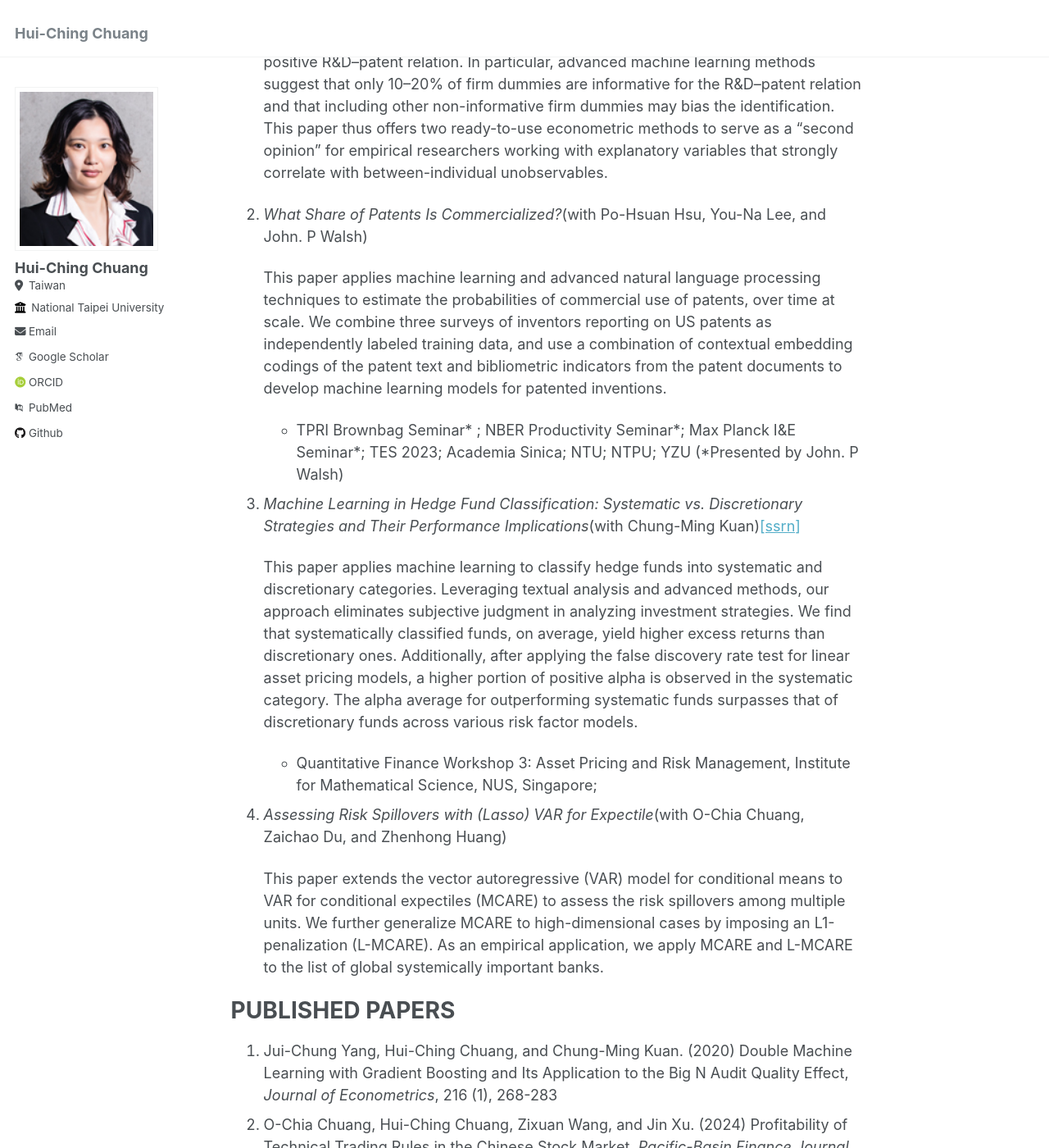
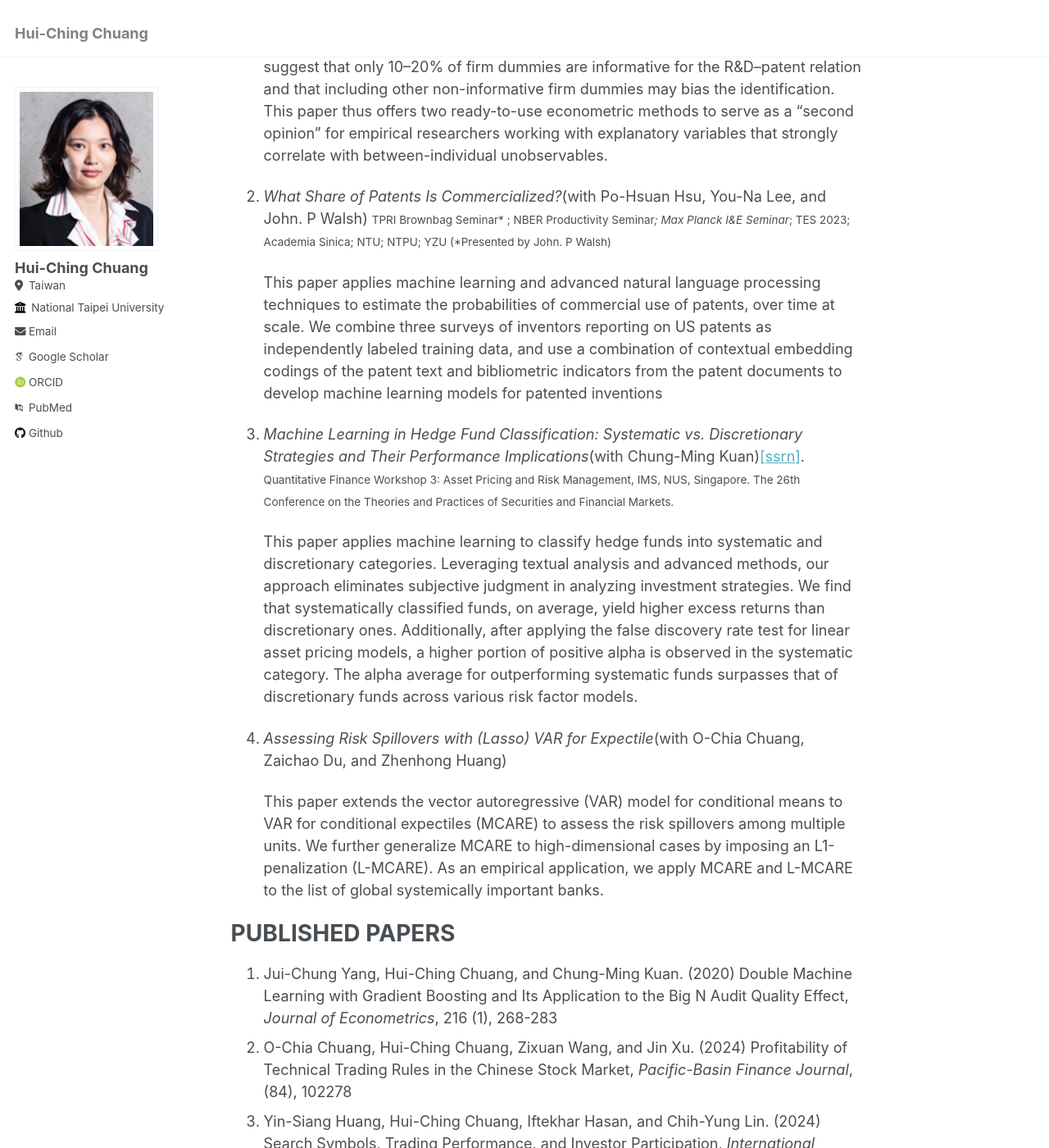
Before and after one commit to hcchuang/hcchuang.github.io, a Jekyll site: the page built from _pages/about.md, in a window 1280 px wide and 1400 px high, scrolled down 638 px. Shown: the whole window at 82% size. Built offline with Jekyll 4.4.1, drawn with Linux system fonts in a browser that asks for light colours; some web fonts are replaced.

Commit message:
Update about.md

```diff
--- a/_pages/about.md
+++ b/_pages/about.md
@@ -13,28 +13,24 @@ Hui-Ching Chuang is an Associate Professor in the Department of Statistics at Na
 
 WORKING PAPERS
 ======
-1. _Limitation of Firm Fixed Effects Models and the Missing R&D-Patent Relation: New Methods and Evidence_(with Po-Hsuan Hsu, Chung‐Ming Kuan, and Jui-Chung Yang) [\[ssrn\]](https://papers.ssrn.com/sol3/papers.cfm?abstract_id=4636846){:target="_blank"} [\[slide\]](/files/CavalcadeAP2024_slide.pdf){:target="_blank"}
-   -  <small> The SFS Cavalcade Asia-Pacific 2024; The 2024 UC Davis-FMA Napa Finance Conference; Max Planck I&E Seminar*; The 16th NYCU Finance Conference Keynote Speech* ; The 2024 FMA Asia Pacific Conference**. (Presented by \*Po-Hsuan Hsu)</small>
+1. _Limitation of Firm Fixed Effects Models and the Missing R&D-Patent Relation: New Methods and Evidence_(with Po-Hsuan Hsu, Chung‐Ming Kuan, and Jui-Chung Yang) [\[ssrn\]](https://papers.ssrn.com/sol3/papers.cfm?abstract_id=4636846){:target="_blank"} [\[slide\]](/files/CavalcadeAP2024_slide.pdf){:target="_blank"}<small> The SFS Cavalcade Asia-Pacific 2024; The 2024 UC Davis-FMA Napa Finance Conference; Max Planck I&E Seminar*; The 16th NYCU Finance Conference Keynote Speech* ; The 2024 FMA Asia Pacific Conference**. (Presented by *Po-Hsuan Hsu)</small>
 
    The common practice to include firm fixed effects in empirical research may eliminate the explanatory power of important economic factors that are persistent. We use the intuitive R&D–patent relation to illustrate this point. Our review of recent studies suggests a surprising pattern that R&D input only positively explains patent output in half of prior regression estimations. This "missing link" can be attributed to the persistence of R&D and patents that causes the between-firm variation to be absorbed by firm fixed effects. We consider adjusted Hausman–Taylor estimates and advanced machine learning methods, and find that both methods lead to a clear positive R&D–patent relation. In particular, advanced machine learning methods suggest that only 10–20% of firm dummies are informative for the R&D–patent relation and that including other non-informative firm dummies may bias the identification. This paper thus offers two ready-to-use econometric methods to serve as a "second opinion" for empirical researchers working with explanatory variables that strongly correlate with between-individual unobservables.
 
 
 
+2. _What Share of Patents Is Commercialized?_(with Po-Hsuan Hsu, You-Na Lee, and John. P Walsh) <small> TPRI Brownbag Seminar* ; NBER Productivity Seminar*; Max Planck I&E Seminar*; TES 2023; Academia Sinica; NTU; NTPU; YZU (*Presented by John. P Walsh)</small>
+
+   This paper applies machine learning and advanced natural language processing techniques to estimate the probabilities of commercial use of patents, over time at scale. We combine three surveys of inventors reporting on US patents as independently labeled training data, and use a combination of contextual embedding codings of the patent text and bibliometric indicators from the patent documents to develop machine learning models for patented inventions
 
 
-3. _What Share of Patents Is Commercialized?_(with Po-Hsuan Hsu, You-Na Lee, and John. P Walsh)
 
-   This paper applies machine learning and advanced natural language processing techniques to estimate the probabilities of commercial use of patents, over time at scale. We combine three surveys of inventors reporting on US patents as independently labeled training data, and use a combination of contextual embedding codings of the patent text and bibliometric indicators from the patent documents to develop machine learning models for patented inventions.
-
-   - TPRI Brownbag Seminar\* ; NBER Productivity Seminar\*; Max Planck I&E Seminar\*; TES 2023; Academia Sinica; NTU; NTPU; YZU (\*Presented by John. P Walsh)
-
-4. _Machine Learning in Hedge Fund Classification: Systematic vs. Discretionary Strategies and Their Performance Implications_(with Chung-Ming Kuan)[\[ssrn\]](https://papers.ssrn.com/sol3/papers.cfm?abstract_id=3912348){:target="_blank"}
+3. _Machine Learning in Hedge Fund Classification: Systematic vs. Discretionary Strategies and Their Performance Implications_(with Chung-Ming Kuan)[\[ssrn\]](https://papers.ssrn.com/sol3/papers.cfm?abstract_id=3912348){:target="_blank"}. <small> Quantitative Finance Workshop 3: Asset Pricing and Risk Management, IMS, NUS, Singapore. The 26th Conference on the Theories and Practices of Securities and Financial Markets. </small>
 
    This paper applies machine learning to classify hedge funds into systematic and discretionary categories. Leveraging textual analysis and advanced methods, our approach eliminates subjective judgment in analyzing investment strategies. We find that systematically classified funds, on average, yield higher excess returns than discretionary ones. Additionally, after applying the false discovery rate test for linear asset pricing models, a higher portion of positive alpha is observed in the systematic category. The alpha average for outperforming systematic funds surpasses that of discretionary funds across various risk factor models.
 
-   - Quantitative Finance Workshop 3: Asset Pricing and Risk Management, Institute for Mathematical Science, NUS, Singapore;
 
-5. _Assessing Risk Spillovers with (Lasso) VAR for Expectile_(with O-Chia Chuang, Zaichao Du, and Zhenhong Huang)
+4. _Assessing Risk Spillovers with (Lasso) VAR for Expectile_(with O-Chia Chuang, Zaichao Du, and Zhenhong Huang)
 
    This paper extends the vector autoregressive (VAR) model for conditional means to VAR for conditional expectiles (MCARE) to assess the risk spillovers among multiple units. We further generalize MCARE to high-dimensional cases by imposing an L1-penalization (L-MCARE). As an empirical application, we apply MCARE and L-MCARE to the list of global systemically important banks.
 
```
